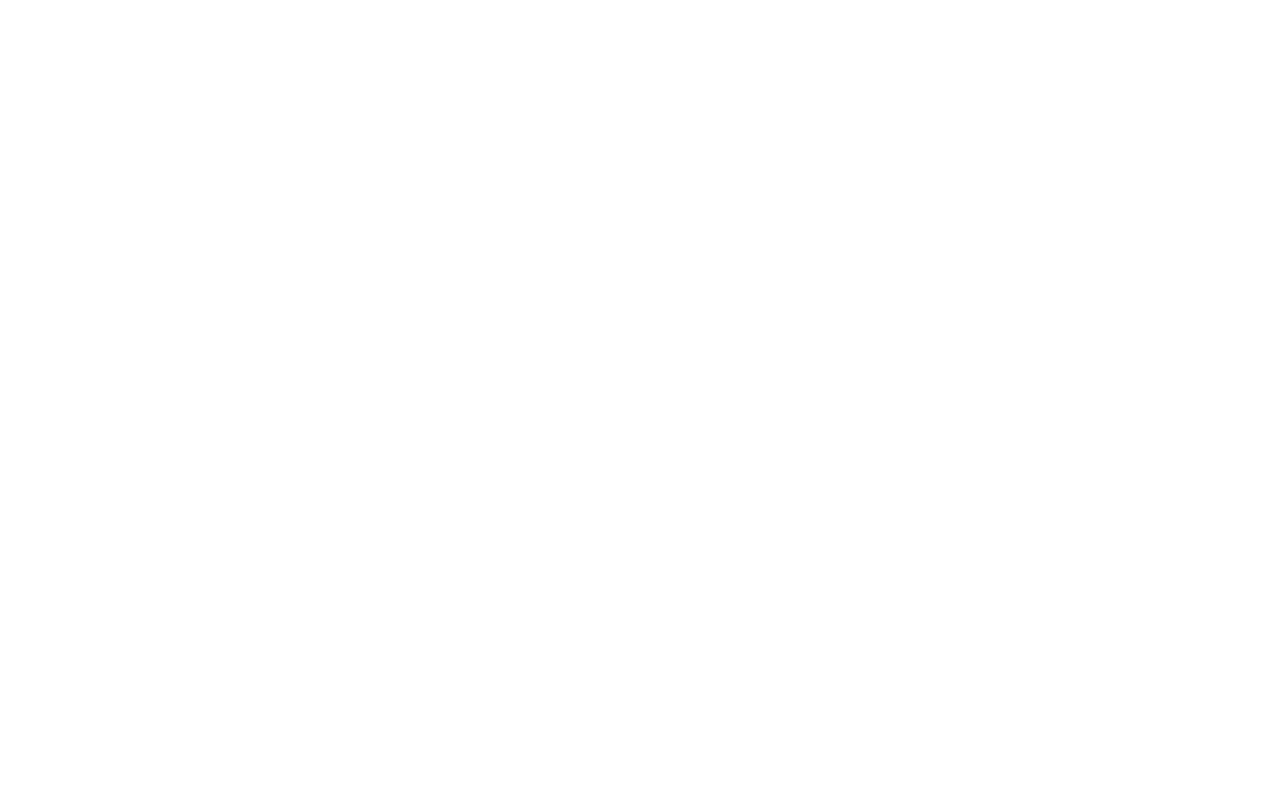
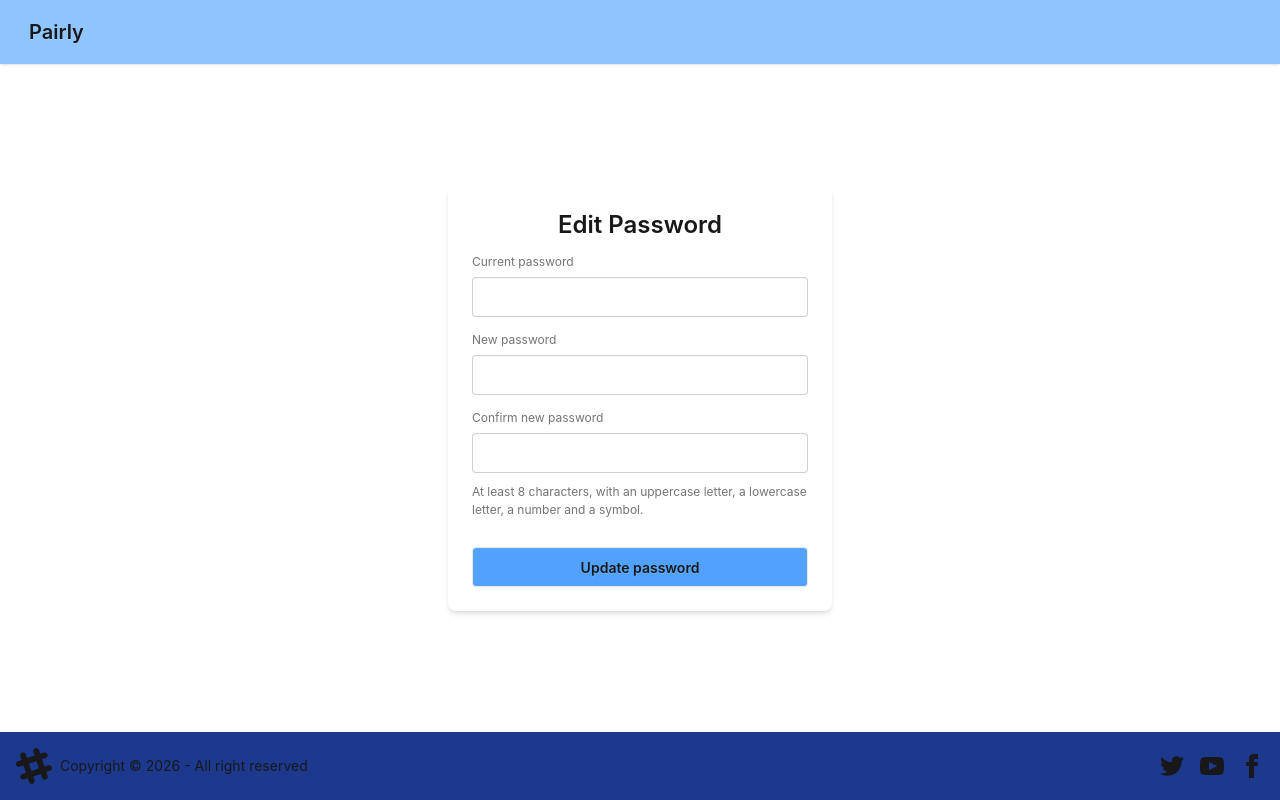
Before and after one commit to sskadaliG/pairly-web, a React (Vite) app: page /profile/password in a window 1280 px wide. Before the commit this address had no page. Built offline with nearby package versions, Linux system fonts and the light colour scheme; no server answers.

Commit message:
Add edit password page
- Add EditPassword form with current, new and confirm password fields
- Check that the new passwords match before sending
- Save via PATCH /profile/password and show the backend error or a success toast
- Add /profile/password route and link it from the profile dropdown

```diff
--- a/src/App.jsx
+++ b/src/App.jsx
@@ -5,6 +5,7 @@ import Body from "./components/Body";
 import Feed from "./components/Feed";
 import Login from "./components/Login";
 import Profile from "./components/Profile";
+import EditPassword from "./components/EditPassword";
 
 function App() {
   return (
@@ -15,6 +16,7 @@ function App() {
             <Route index element={<Feed />}></Route>
             <Route path="/login" element={<Login />}></Route>
             <Route path="/profile" element={<Profile />}></Route>
+            <Route path="/profile/password" element={<EditPassword />}></Route>
           </Route>
         </Routes>
       </BrowserRouter>
--- /dev/null
+++ b/src/components/EditPassword.jsx
@@ -0,0 +1,109 @@
+import { useState } from "react";
+import axios from "axios";
+import { BASE_URL } from "../utils/constants";
+
+const EditPassword = () => {
+  const [currentPassword, setCurrentPassword] = useState("");
+  const [newPassword, setNewPassword] = useState("");
+  const [confirmPassword, setConfirmPassword] = useState("");
+  const [error, setError] = useState("");
+  const [showToast, setShowToast] = useState(false);
+
+  const savePassword = async () => {
+    setError("");
+
+    if (newPassword !== confirmPassword) {
+      setError("New passwords do not match.");
+      return;
+    }
+
+    try {
+      await axios.patch(
+        BASE_URL + "/profile/password",
+        { currentPassword, newPassword },
+        { withCredentials: true }
+      );
+      setCurrentPassword("");
+      setNewPassword("");
+      setConfirmPassword("");
+      setShowToast(true);
+      setTimeout(() => setShowToast(false), 3000);
+    } catch (err) {
+      console.log("error", err);
+      setError(err.response?.data?.message || err.message);
+    }
+  };
+
+  return (
+    <div className="flex flex-1 items-center justify-center p-4">
+      <div className="card w-full max-w-sm bg-base-100 shadow-md">
+        <div className="card-body">
+          <h2 className="card-title justify-center text-2xl">Edit Password</h2>
+
+          <fieldset className="fieldset">
+            <label className="label" htmlFor="currentPassword">
+              Current password
+            </label>
+            <input
+              id="currentPassword"
+              type="password"
+              className="input w-full"
+              autoComplete="current-password"
+              value={currentPassword}
+              onChange={(e) => setCurrentPassword(e.target.value)}
+            />
+
+            <label className="label mt-2" htmlFor="newPassword">
+              New password
+            </label>
+            <input
+              id="newPassword"
+              type="password"
+              className="input w-full"
+              autoComplete="new-password"
+              value={newPassword}
+              onChange={(e) => setNewPassword(e.target.value)}
+            />
+
+            <label className="label mt-2" htmlFor="confirmPassword">
+              Confirm new password
+            </label>
+            <input
+              id="confirmPassword"
+              type="password"
+              className="input w-full"
+              autoComplete="new-password"
+              value={confirmPassword}
+              onChange={(e) => setConfirmPassword(e.target.value)}
+            />
+            <p className="label mt-1 whitespace-normal">
+              At least 8 characters, with an uppercase letter, a lowercase
+              letter, a number and a symbol.
+            </p>
+          </fieldset>
+
+          {error && <p className="text-sm text-error">{error}</p>}
+
+          <div className="card-actions mt-4">
+            <button
+              className="btn w-full bg-blue-400 hover:bg-blue-500"
+              onClick={savePassword}
+            >
+              Update password
+            </button>
+          </div>
+        </div>
+      </div>
+
+      {showToast && (
+        <div className="toast toast-top toast-center">
+          <div className="alert alert-success">
+            <span>Password updated successfully.</span>
+          </div>
+        </div>
+      )}
+    </div>
+  );
+};
+
+export default EditPassword;
--- a/src/components/NavBar.jsx
+++ b/src/components/NavBar.jsx
@@ -53,6 +53,11 @@ const NavBar = () => {
                 </Link>
               </li>
               <li>
+                <Link to="/profile/password" onClick={closeDropdown}>
+                  Edit Password
+                </Link>
+              </li>
+              <li>
                 <button onClick={handleLogout}>Logout</button>
               </li>
             </ul>
```
